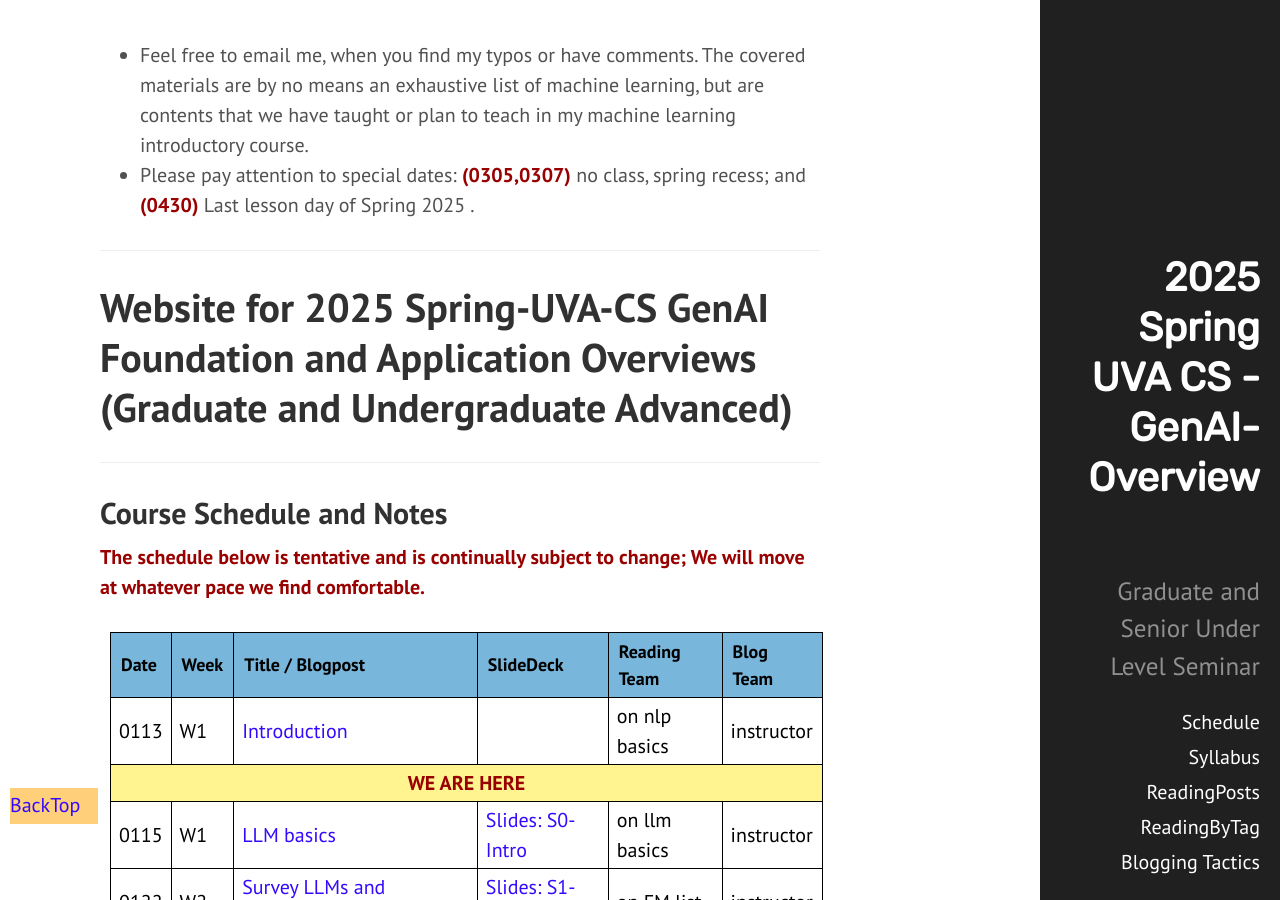
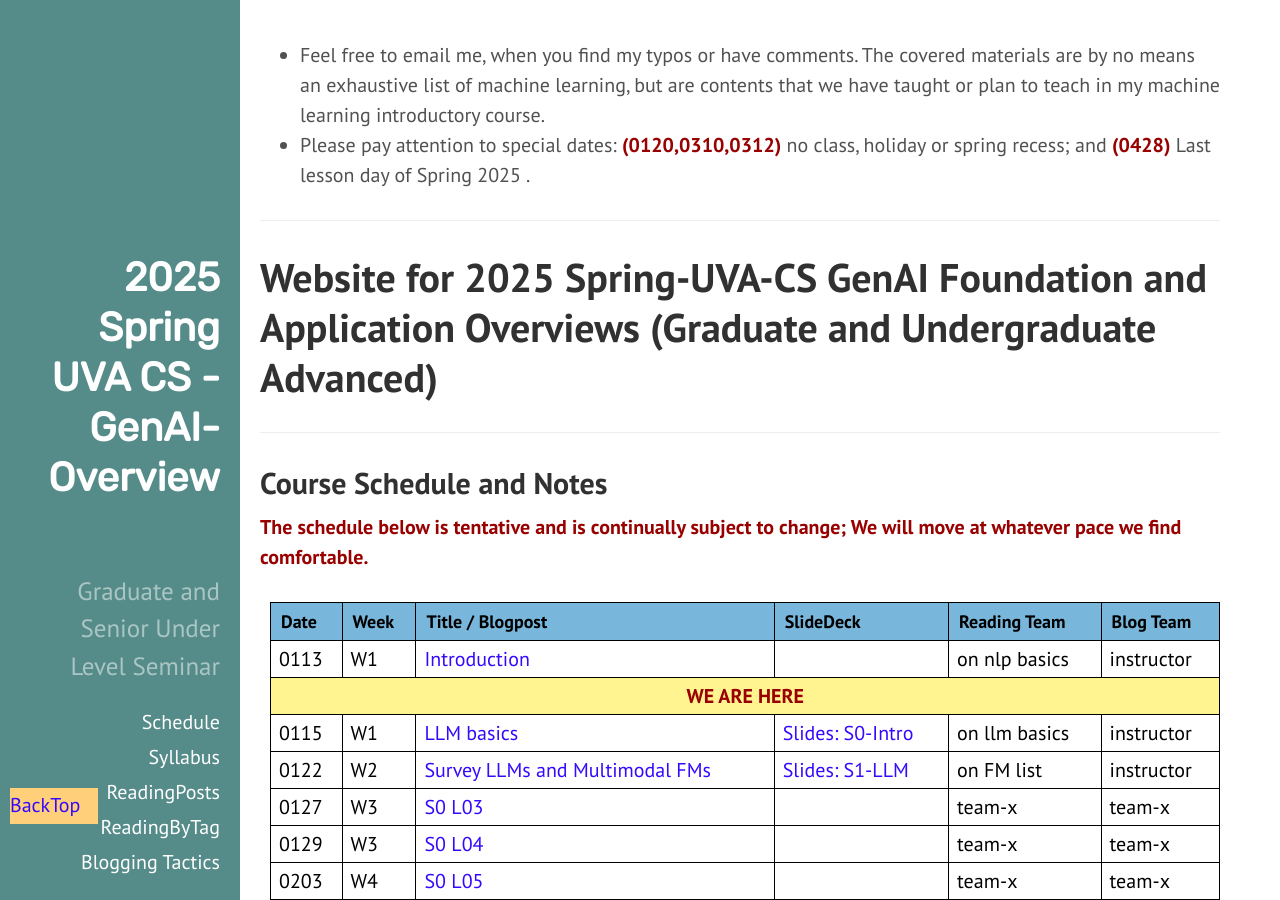
Before and after one commit to qiyanjun/2025sp-GenAI-overview, a Jekyll site: the page built from index.html, in a window 1280 px wide and 900 px high. Built offline with Jekyll 4.4.1, drawn with Linux system fonts in a browser that asks for light colours.

Commit message:
try to fix them error

```diff
--- a/_layouts/default.html
+++ b/_layouts/default.html
@@ -3,7 +3,7 @@
 
   {% include head.html %}
 
-  <body class="layout-reverse">
+  <body class="theme-base-07">
 
 <!--  <body class="theme-base-0d">
 
--- a/index.html
+++ b/index.html
@@ -12,7 +12,7 @@ desc: 'Website for 2025 Spring -UVA-CS 2025sp-GenAI-Overview (Graduate and Under
   <li>Feel free to email me, when you find my typos or have comments. The covered materials are by no means an exhaustive list of machine learning, but are contents that we have taught or plan to teach in my machine learning introductory course.
 </li>
   <li>
-    Please pay attention to special dates: <font color="#990000"><b>(0305,0307)</b></font> no class, spring recess;  and  <font color="#990000"><b>(0430)</b></font> Last lesson day of Spring 2025 .
+    Please pay attention to special dates: <font color="#990000"><b>(0120,0310,0312)</b></font> no class, holiday or spring recess;  and  <font color="#990000"><b>(0428)</b></font> Last lesson day of Spring 2025 .
   </li>
 </ul>
 </div>
```
